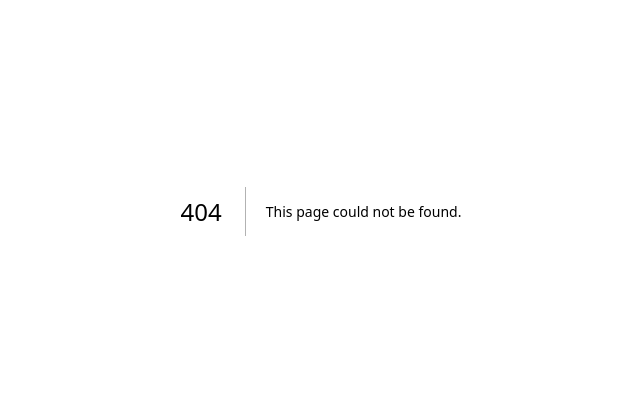
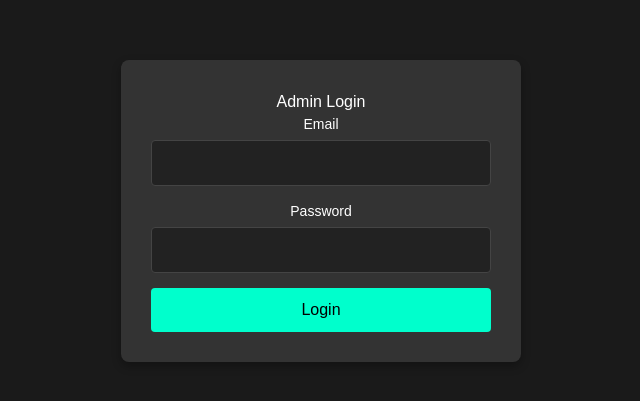
Before and after one commit to mhttekin/vaultchain, a Next.js app in the folder front/: page /admin in a window 1280 px wide. Before the commit this address had no page. Shown: the part 189-590 px from the top of the page, without its empty margins (319-959 px from the left). Built offline with nearby package versions, Linux system fonts and the light colour scheme.

Commit message:
Created a basic admin login with hardcoded account, and a very basic admin dashboard page

```diff
--- /dev/null
+++ b/front/src/app/admin/admin.css
@@ -0,0 +1,72 @@
+/* Admin Login Styles */
+.admin-login-container {
+    display: flex;
+    justify-content: center;
+    align-items: center;
+    height: 100vh;
+    background-color: #1a1a1a;
+    color: white;
+  }
+
+  .admin-login-card {
+    background-color: #333;
+    padding: 30px;
+    border-radius: 8px;
+    box-shadow: 0 4px 10px rgba(0, 0, 0, 0.3);
+    width: 100%;
+    max-width: 400px;
+    text-align: center;
+  }
+
+  .admin-login-form {
+    display: flex;
+    flex-direction: column;
+  }
+
+  .admin-login-form label {
+    margin-bottom: 5px;
+    font-size: 14px;
+  }
+
+  .admin-login-form input {
+    margin-bottom: 15px;
+    padding: 10px;
+    border: 1px solid #444;
+    border-radius: 4px;
+    background-color: #222;
+    color: white;
+  }
+
+  .admin-login-form input:focus {
+    outline: none;
+    border-color: #00ffcc;
+  }
+
+  .admin-login-form button {
+    padding: 10px;
+    background-color: #00ffcc;
+    color: black;
+    border: none;
+    border-radius: 4px;
+    cursor: pointer;
+    transition: background-color 0.3s ease;
+  }
+
+  .admin-login-form button:hover {
+    background-color: #00e6b8;
+  }
+
+  .error-message {
+    color: #ff4d4d;
+    margin-bottom: 10px;
+    font-size: 14px;
+    text-align: center;
+  }
+
+  /* Admin Dashboard Styles */
+  .admin-dashboard-container {
+    padding: 20px;
+    background-color: #1a1a1a;
+    color: white;
+    min-height: 100vh;
+  }
--- /dev/null
+++ b/front/src/app/admin/dashboard/page.js
@@ -0,0 +1,22 @@
+"use client";
+import React, { useEffect } from "react";
+import { useRouter } from "next/navigation";
+
+export default function AdminDashboard() {
+  const router = useRouter();
+
+  // Mock authentication check
+  useEffect(() => {
+    const isAdminAuthenticated = true; // Replace with real authentication logic
+    if (!isAdminAuthenticated) {
+      router.push("/admin"); // Redirect to admin login if not authenticated
+    }
+  }, [router]);
+
+  return (
+    <div className="admin-dashboard-container">
+      <h1>Welcome to the Admin Dashboard</h1>
+      <p>Here you can manage users, view reports, and perform admin-specific tasks.</p>
+    </div>
+  );
+}
--- /dev/null
+++ b/front/src/app/admin/page.js
@@ -0,0 +1,75 @@
+"use client";
+import React, { useState } from "react";
+import { useRouter } from "next/navigation";
+import "./admin.css";
+
+export default function AdminLogin() {
+  const router = useRouter();
+  const [loginForm, setLoginForm] = useState({
+    email: "",
+    password: "",
+  });
+  const [error, setError] = useState("");
+  const [isLoading, setIsLoading] = useState(false);
+
+  // Hardcoded admin credentials
+  const adminCredentials = {
+    email: "admin@example.com",
+    password: "admin123",
+  };
+
+  const handleLoginChange = (e) => {
+    setLoginForm({
+      ...loginForm,
+      [e.target.name]: e.target.value,
+    });
+  };
+
+  const handleLoginSubmit = async (e) => {
+    e.preventDefault();
+    setIsLoading(true);
+    setError("");
+
+    // Check if the entered credentials match the hardcoded admin credentials
+    if (
+      loginForm.email === adminCredentials.email &&
+      loginForm.password === adminCredentials.password
+    ) {
+      router.push("/admin/dashboard"); // Redirect to admin dashboard
+    } else {
+      setError("Invalid admin credentials");
+    }
+
+    setIsLoading(false);
+  };
+
+  return (
+    <div className="admin-login-container">
+      <div className="admin-login-card">
+        <h1>Admin Login</h1>
+        <form onSubmit={handleLoginSubmit} className="admin-login-form">
+          <label>Email</label>
+          <input
+            type="email"
+            name="email"
+            value={loginForm.email}
+            onChange={handleLoginChange}
+            required
+          />
+          <label>Password</label>
+          <input
+            type="password"
+            name="password"
+            value={loginForm.password}
+            onChange={handleLoginChange}
+            required
+          />
+          {error && <p className="error-message">{error}</p>}
+          <button type="submit" disabled={isLoading}>
+            {isLoading ? "Logging in..." : "Login"}
+          </button>
+        </form>
+      </div>
+    </div>
+  );
+}
```
